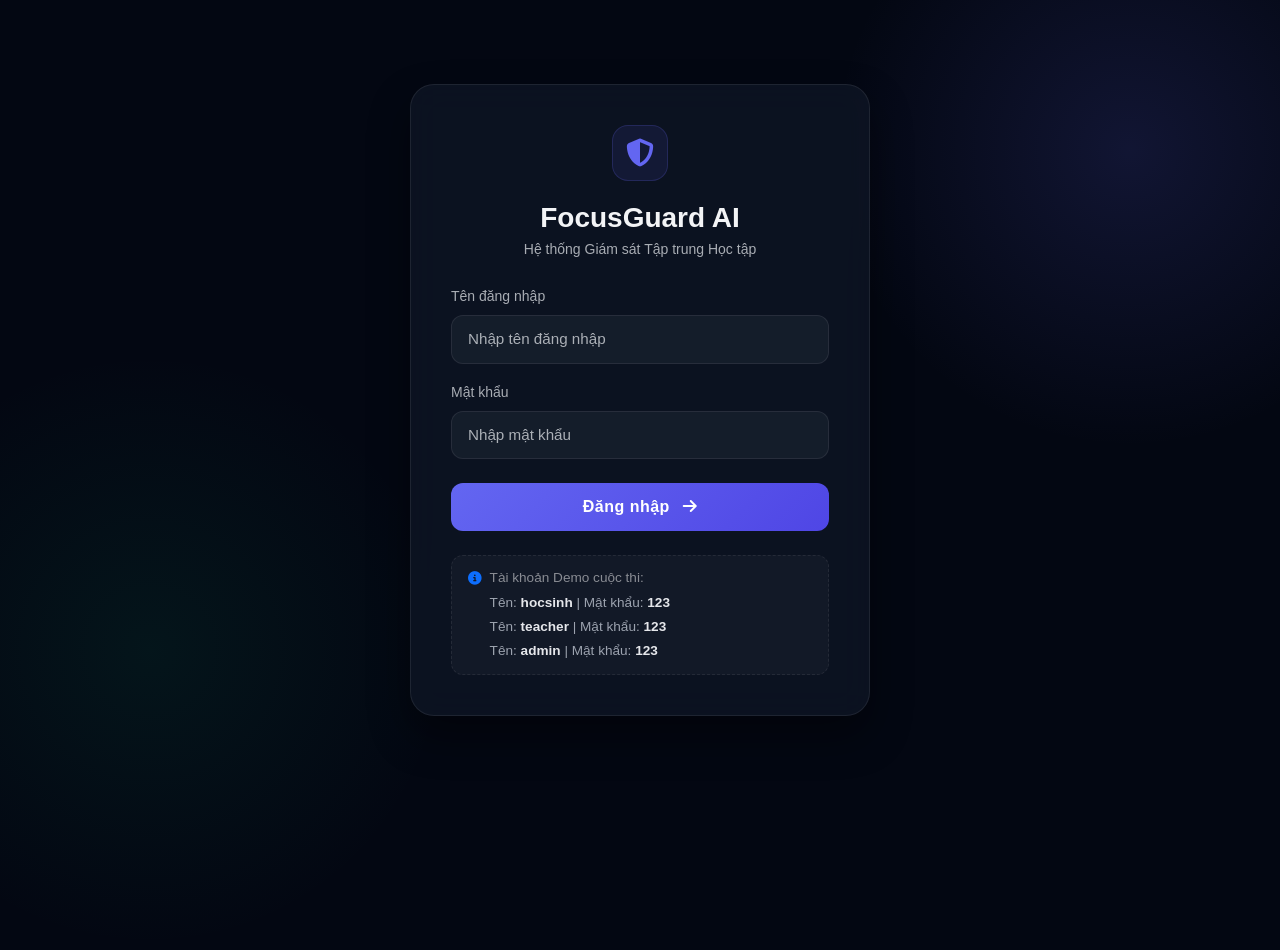
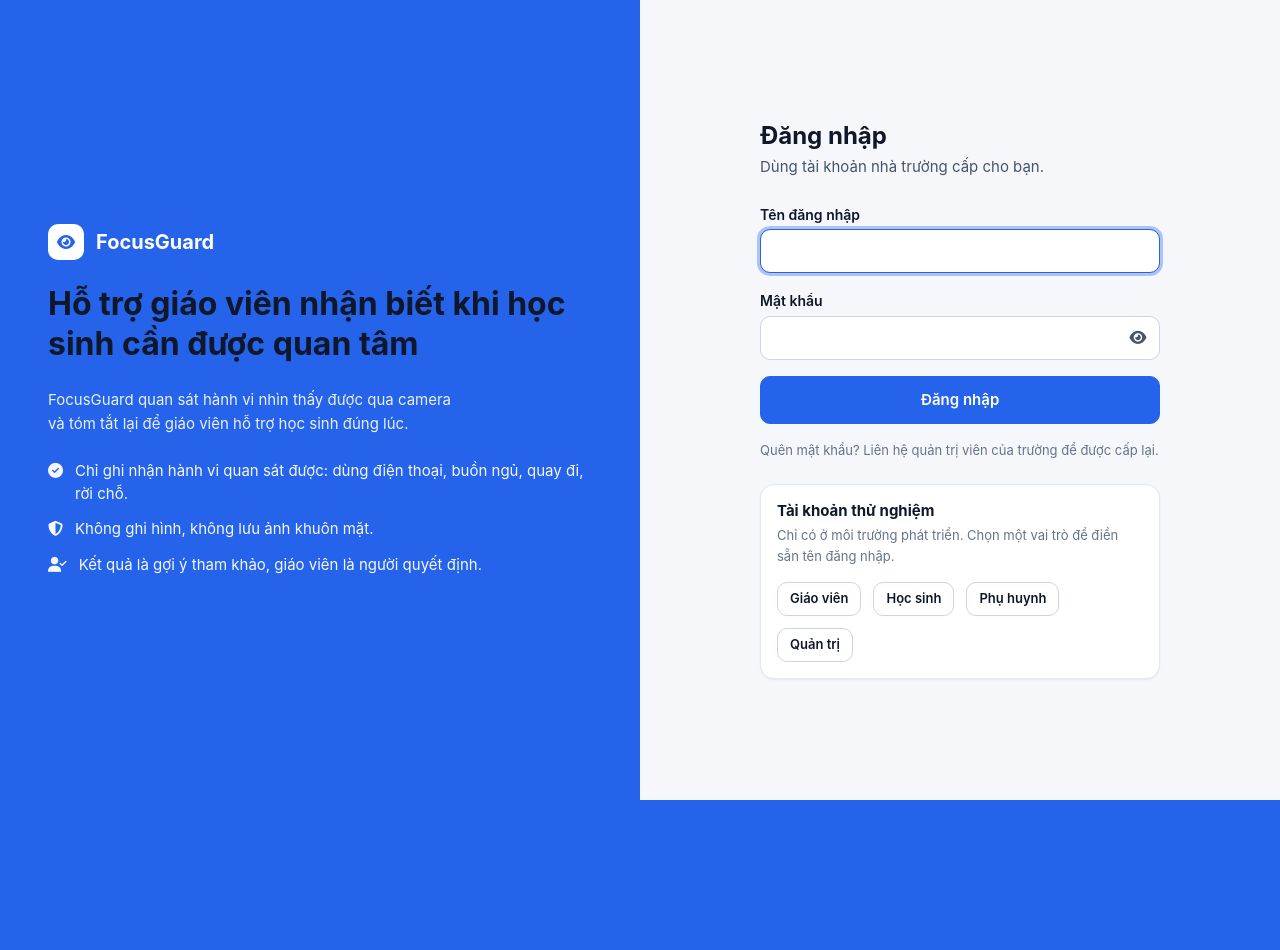
Before and after one commit to hoangvan06121982nt-coder/focusguardAI, a Flask app: page /login in a window 1280 px wide; the page is wider, and only the part inside the window is pictured. After the commit the page ends 800 px from the top of that part, so only its background shows below. Run offline with Flask 3, Linux system fonts and the light colour scheme; some libraries are stand-ins or nearby versions.

Commit message:
Login: validation, show/hide password, no double submit, no printed passwords
Dev-only demo chips fill the username only. Expired sessions explain themselves.

Co-Authored-By: Claude Opus 5.5 <noreply@anthropic.com>

```diff
--- a/templates/login.html
+++ b/templates/login.html
@@ -1,199 +1,146 @@
 <!DOCTYPE html>
-<html lang="vi" data-bs-theme="dark">
+<html lang="vi" data-bs-theme="light">
 <head>
   <meta charset="UTF-8">
-    <meta name="viewport" content="width=device-width, initial-scale=1.0">
-    <title>Đăng nhập - FocusGuard AI</title>
-    <!-- Google Fonts -->
-    <link href="{{ url_for('static', filename='css/outfit.css') }}" rel="stylesheet">
-    <!-- Bootstrap CSS 5.3 -->
+  <meta name="viewport" content="width=device-width, initial-scale=1">
+  <title>Đăng nhập · FocusGuard</title>
+  <script>
+    (function () { try { var t = localStorage.getItem("fg-theme"); if (t === "dark" || t === "light") document.documentElement.setAttribute("data-bs-theme", t); } catch (e) {} })();
+  </script>
   <link href="{{ url_for('static', filename='css/bootstrap.min.css') }}" rel="stylesheet">
-    <!-- Font Awesome -->
-    <link rel="stylesheet" href="{{ url_for('static', filename='css/all.min.css') }}">
-
-    <style>
-        :root {
-            --font-main: 'Outfit', sans-serif;
-            --bg-color: #030712;
-            --card-bg: rgba(17, 24, 39, 0.7);
-            --border-color: rgba(255, 255, 255, 0.08);
-            --primary-glow: radial-gradient(circle, rgba(99, 102, 241, 0.15) 0%, rgba(99, 102, 241, 0) 70%);
-        }
-
-        body {
-            font-family: var(--font-main);
-            background-color: var(--bg-color);
-            color: #f3f4f6;
-            min-height: 100vh;
-            display: flex;
-            align-items: center;
-            justify-content: center;
-            position: relative;
-            overflow: hidden;
-        }
-
-        /* Ambient Glow in Background */
-        body::before {
-            content: '';
-            position: absolute;
-            width: 600px;
-            height: 600px;
-            background: var(--primary-glow);
-            top: -150px;
-            right: -150px;
-            z-index: 0;
-            pointer-events: none;
-        }
-
-        body::after {
-            content: '';
-            position: absolute;
-            width: 600px;
-            height: 600px;
-            background: radial-gradient(circle, rgba(16, 185, 129, 0.08) 0%, rgba(16, 185, 129, 0) 70%);
-            bottom: -150px;
-            left: -150px;
-            z-index: 0;
-            pointer-events: none;
-        }
-
-        .login-container {
-            width: 100%;
-            max-width: 500px;
-            padding: 20px;
-            z-index: 10;
-        }
-
-        .login-card {
-            background: var(--card-bg);
-            backdrop-filter: blur(16px);
-            -webkit-backdrop-filter: blur(16px);
-            border: 1px solid var(--border-color);
-            border-radius: 24px;
-            padding: 40px;
-            box-shadow: 0 20px 40px rgba(0, 0, 0, 0.4);
-        }
-
-        .brand-logo {
-            width: 56px;
-            height: 56px;
-            background: rgba(99, 102, 241, 0.1);
-            border: 1px solid rgba(99, 102, 241, 0.2);
-            border-radius: 16px;
-            display: flex;
-            align-items: center;
-            justify-content: center;
-            margin: 0 auto 20px auto;
-            color: #6366f1;
-            font-size: 1.75rem;
-        }
-
-        .form-control {
-            background: rgba(31, 41, 55, 0.5);
-            border: 1px solid var(--border-color);
-            color: #f3f4f6;
-            border-radius: 12px;
-            padding: 12px 16px;
-            font-size: 0.95rem;
-            transition: all 0.2s ease;
-        }
-
-        .form-control:focus {
-            background: rgba(31, 41, 55, 0.8);
-            border-color: #6366f1;
-            box-shadow: 0 0 0 3px rgba(99, 102, 241, 0.2);
-            color: #f3f4f6;
-        }
-
-        .btn-submit {
-            background: linear-gradient(135deg, #6366f1, #4f46e5);
-            border: none;
-            border-radius: 12px;
-            padding: 12px;
-            font-weight: 600;
-            font-size: 1rem;
-            letter-spacing: 0.5px;
-            transition: all 0.2s ease;
-        }
-
-        .btn-submit:hover {
-            transform: translateY(-2px);
-            box-shadow: 0 8px 20px rgba(99, 102, 241, 0.35);
-            background: linear-gradient(135deg, #4f46e5, #4338ca);
-        }
-
-        .btn-submit:active {
-            transform: translateY(0);
-        }
-
-        .credentials-hint {
-            background: rgba(255, 255, 255, 0.03);
-            border: 1px dashed rgba(255, 255, 255, 0.08);
-            border-radius: 12px;
-            padding: 12px 16px;
-            font-size: 0.85rem;
-            color: #9ca3af;
-        }
-
-        .credentials-hint strong {
-            color: #e5e7eb;
-        }
-    </style>
+  <link href="{{ url_for('static', filename='css/all.min.css') }}" rel="stylesheet">
+  <link href="{{ url_for('static', filename='css/app.css') }}" rel="stylesheet">
 </head>
 <body>
+<div class="fg-auth">
+  <section class="fg-auth-side" aria-label="Giới thiệu FocusGuard">
+    <div class="fg-row">
+      <span class="fg-brand-mark" style="background: #fff; color: var(--fg-primary);"><i class="fa-solid fa-eye" aria-hidden="true"></i></span>
+      <strong style="font-size: 1.25rem;">FocusGuard</strong>
+    </div>
+    <h1>Hỗ trợ giáo viên nhận biết khi học sinh cần được quan tâm</h1>
+    <p>FocusGuard quan sát hành vi nhìn thấy được qua camera và tóm tắt lại để giáo viên hỗ trợ học sinh đúng lúc.</p>
+    <ul class="fg-auth-points">
+      <li><i class="fa-solid fa-circle-check" aria-hidden="true"></i><span>Chỉ ghi nhận hành vi quan sát được: dùng điện thoại, buồn ngủ, quay đi, rời chỗ.</span></li>
+      <li><i class="fa-solid fa-shield-halved" aria-hidden="true"></i><span>Không ghi hình, không lưu ảnh khuôn mặt.</span></li>
+      <li><i class="fa-solid fa-user-check" aria-hidden="true"></i><span>Kết quả là gợi ý tham khảo, giáo viên là người quyết định.</span></li>
+    </ul>
+  </section>
 
-    <div class="login-container">
-        <div class="login-card">
-            <div class="text-center mb-4">
-                <div class="brand-logo">
-                    <i class="fa-solid fa-shield-halved"></i>
+  <main class="fg-auth-main">
+    <div class="fg-auth-card">
+      <div class="fg-row mb-4 d-lg-none">
+        <span class="fg-brand-mark"><i class="fa-solid fa-eye" aria-hidden="true"></i></span>
+        <strong style="font-size: 1.125rem;">FocusGuard</strong>
       </div>
-                <h3 class="fw-bold mb-1">FocusGuard AI</h3>
-                <p class="text-muted small">Hệ thống Giám sát Tập trung Học tập</p>
+      <h2 class="fg-page-title">Đăng nhập</h2>
+      <p class="fg-page-sub mb-4">Dùng tài khoản nhà trường cấp cho bạn.</p>
+
+      {% if notice %}
+      <div class="fg-banner mb-3" data-tone="info" role="status">
+        <i class="fa-solid fa-circle-info" aria-hidden="true"></i><span>{{ notice }}</span>
       </div>
-
+      {% endif %}
       {% if error %}
-            <div class="alert alert-danger d-flex align-items-center small" role="alert" style="border-radius: 12px; background: rgba(220, 53, 69, 0.1); border-color: rgba(220, 53, 69, 0.2); color: #ea868f;">
-                <i class="fa-solid fa-circle-exclamation me-2 fs-5"></i>
-                <div>{{ error }}</div>
+      <div class="fg-banner mb-3" data-tone="danger" role="alert" id="loginError">
+        <i class="fa-solid fa-triangle-exclamation" aria-hidden="true"></i><span>{{ error }}</span>
       </div>
       {% endif %}
 
-            <form method="POST" action="{{ url_for('login') }}">
-                <div class="mb-3">
-                    <label for="username" class="form-label small text-muted">Tên đăng nhập</label>
-                    <div class="position-relative">
-                        <input type="text" class="form-control" id="username" name="username" placeholder="Nhập tên đăng nhập" required autocomplete="off">
+      <form method="POST" action="{{ url_for('login') }}" id="loginForm" novalidate>
+        <div class="fg-field">
+          <label class="form-label" for="username">Tên đăng nhập</label>
+          <input type="text" class="form-control" id="username" name="username" value="{{ username or '' }}"
+                 autocomplete="username" autocapitalize="none" spellcheck="false" maxlength="80" required
+                 {% if error %}aria-describedby="loginError"{% endif %} {% if not username %}autofocus{% endif %}>
+          <div class="fg-error-text" id="usernameError" hidden>Vui lòng nhập tên đăng nhập.</div>
         </div>
+        <div class="fg-field">
+          <label class="form-label" for="password">Mật khẩu</label>
+          <div class="fg-input-group">
+            <input type="password" class="form-control" id="password" name="password" autocomplete="current-password"
+                   required {% if username %}autofocus{% endif %}>
+            <button type="button" class="fg-icon-btn" id="togglePassword" aria-label="Hiện mật khẩu" aria-pressed="false">
+              <i class="fa-solid fa-eye" aria-hidden="true"></i>
+            </button>
           </div>
-
-                <div class="mb-4">
-                    <label for="password" class="form-label small text-muted">Mật khẩu</label>
-                    <input type="password" class="form-control" id="password" name="password" placeholder="Nhập mật khẩu" required>
+          <div class="fg-error-text" id="passwordError" hidden>Vui lòng nhập mật khẩu.</div>
         </div>
-
-                <button type="submit" class="btn btn-primary w-100 btn-submit mb-4">
-                    Đăng nhập <i class="fa-solid fa-arrow-right ms-2"></i>
-                </button>
+        <button type="submit" class="btn btn-primary btn-lg w-100" id="loginBtn">Đăng nhập</button>
       </form>
 
-            <div class="credentials-hint">
-                <div class="d-flex align-items-start gap-2">
-                    <i class="fa-solid fa-circle-info text-primary mt-1"></i>
-                    <div>
-                        <span class="d-block mb-1 fw-medium text-white-50">Tài khoản Demo cuộc thi:</span>
-                        <div class="d-flex flex-column gap-1">
-                            <span>Tên: <strong>hocsinh</strong> | Mật khẩu: <strong>123</strong></span>
-                            <span>Tên: <strong>teacher</strong> | Mật khẩu: <strong>123</strong></span>
-                            <span>Tên: <strong>admin</strong> | Mật khẩu: <strong>123</strong></span>
+      <p class="fg-helper mt-3">Quên mật khẩu? Liên hệ quản trị viên của trường để được cấp lại.</p>
+
+      {% if show_demo %}
+      <div class="fg-card mt-4">
+        <div class="fg-card-body" style="padding: var(--fg-4);">
+          <p class="fg-card-title mb-1">Tài khoản thử nghiệm</p>
+          <p class="fg-helper mt-0 mb-3">Chỉ có ở môi trường phát triển. Chọn một vai trò để điền sẵn tên đăng nhập.</p>
+          <div class="fg-row" id="demoAccounts">
+            <button type="button" class="btn btn-secondary btn-sm" data-demo-user="teacher">Giáo viên</button>
+            <button type="button" class="btn btn-secondary btn-sm" data-demo-user="hocsinh">Học sinh</button>
+            <button type="button" class="btn btn-secondary btn-sm" data-demo-user="phuhuynh">Phụ huynh</button>
+            <button type="button" class="btn btn-secondary btn-sm" data-demo-user="admin">Quản trị</button>
           </div>
         </div>
       </div>
+      {% endif %}
     </div>
-        </div>
+  </main>
 </div>
 
-    <!-- Bootstrap JS Bundle -->
-    <script src="{{ url_for('static', filename='js/bootstrap.bundle.min.js') }}"></script>
+<script>
+(function () {
+  "use strict";
+  var form = document.getElementById("loginForm");
+  var user = document.getElementById("username");
+  var pass = document.getElementById("password");
+  var btn = document.getElementById("loginBtn");
+  var toggle = document.getElementById("togglePassword");
+  var submitted = false;
+
+  toggle.addEventListener("click", function () {
+    var show = pass.type === "password";
+    pass.type = show ? "text" : "password";
+    toggle.setAttribute("aria-pressed", show ? "true" : "false");
+    toggle.setAttribute("aria-label", show ? "Ẩn mật khẩu" : "Hiện mật khẩu");
+    toggle.innerHTML = '<i class="fa-solid ' + (show ? "fa-eye-slash" : "fa-eye") + '" aria-hidden="true"></i>';
+  });
+
+  function check(input, errorId) {
+    var bad = !input.value.trim();
+    input.classList.toggle("is-invalid", bad);
+    input.setAttribute("aria-invalid", bad ? "true" : "false");
+    document.getElementById(errorId).hidden = !bad;
+    return !bad;
+  }
+  user.addEventListener("input", function () { check(user, "usernameError"); });
+  pass.addEventListener("input", function () { check(pass, "passwordError"); });
+
+  form.addEventListener("submit", function (e) {
+    if (submitted) { e.preventDefault(); return; }          /* no double submit */
+    var okUser = check(user, "usernameError"), okPass = check(pass, "passwordError");
+    if (!okUser || !okPass) { e.preventDefault(); (okUser ? pass : user).focus(); return; }
+    submitted = true;
+    btn.disabled = true;
+    btn.setAttribute("aria-busy", "true");
+    btn.innerHTML = '<span class="spinner-border" aria-hidden="true"></span>Đang đăng nhập…';
+  });
+  /* back/forward cache restores the page with the button disabled */
+  window.addEventListener("pageshow", function () {
+    submitted = false; btn.disabled = false; btn.removeAttribute("aria-busy"); btn.textContent = "Đăng nhập";
+  });
+
+  var demo = document.getElementById("demoAccounts");
+  if (demo) demo.addEventListener("click", function (e) {
+    var b = e.target.closest("[data-demo-user]");
+    if (!b) return;
+    user.value = b.getAttribute("data-demo-user");
+    check(user, "usernameError");
+    pass.value = "";
+    pass.focus();
+  });
+})();
+</script>
 </body>
 </html>
```
Lines whose indentation alone changed are shown as unchanged.
